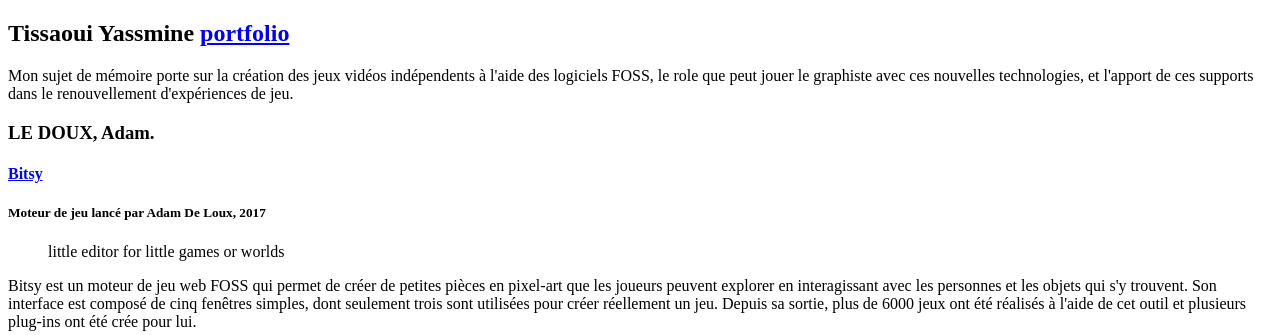
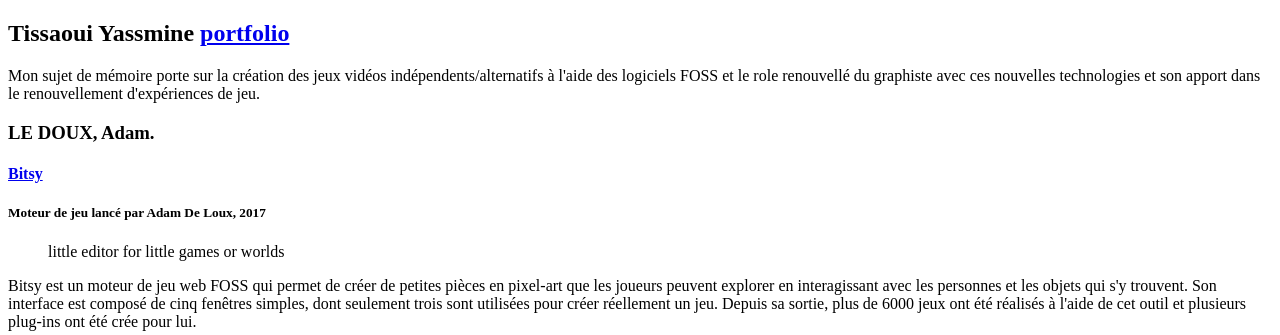
Before and after one commit to yassminetissaoui/yassminetissaoui.github.io, a PHP site: page /INR_yassmine/index.php in a window 1280 px wide. Shown: the top 335 px of the page. Run offline with PHP 8.4, Linux system fonts and the light colour scheme.

Commit message:
Add files via upload

```diff
--- a/INR_yassmine/articles.php
+++ b/INR_yassmine/articles.php
@@ -16,8 +16,8 @@
       <a href="https://yassminetissaoui.github.io" target="_blank">portfolio</a>
     </h2>
     <p>
-    Mon sujet de mémoire porte sur la création des jeux vidéos indépendents à l'aide des logiciels FOSS, le role que peut jouer le graphiste avec ces nouvelles technologies,
-    et l'apport de ces supports dans le renouvellement d'expériences de jeu.
+    Mon sujet de mémoire porte sur la création des jeux vidéos indépendents/alternatifs à l'aide des logiciels FOSS et le role renouvellé du graphiste avec ces nouvelles technologies et son
+    apport dans le renouvellement d'expériences de jeu.
     </p>
   </aside>
 
```
